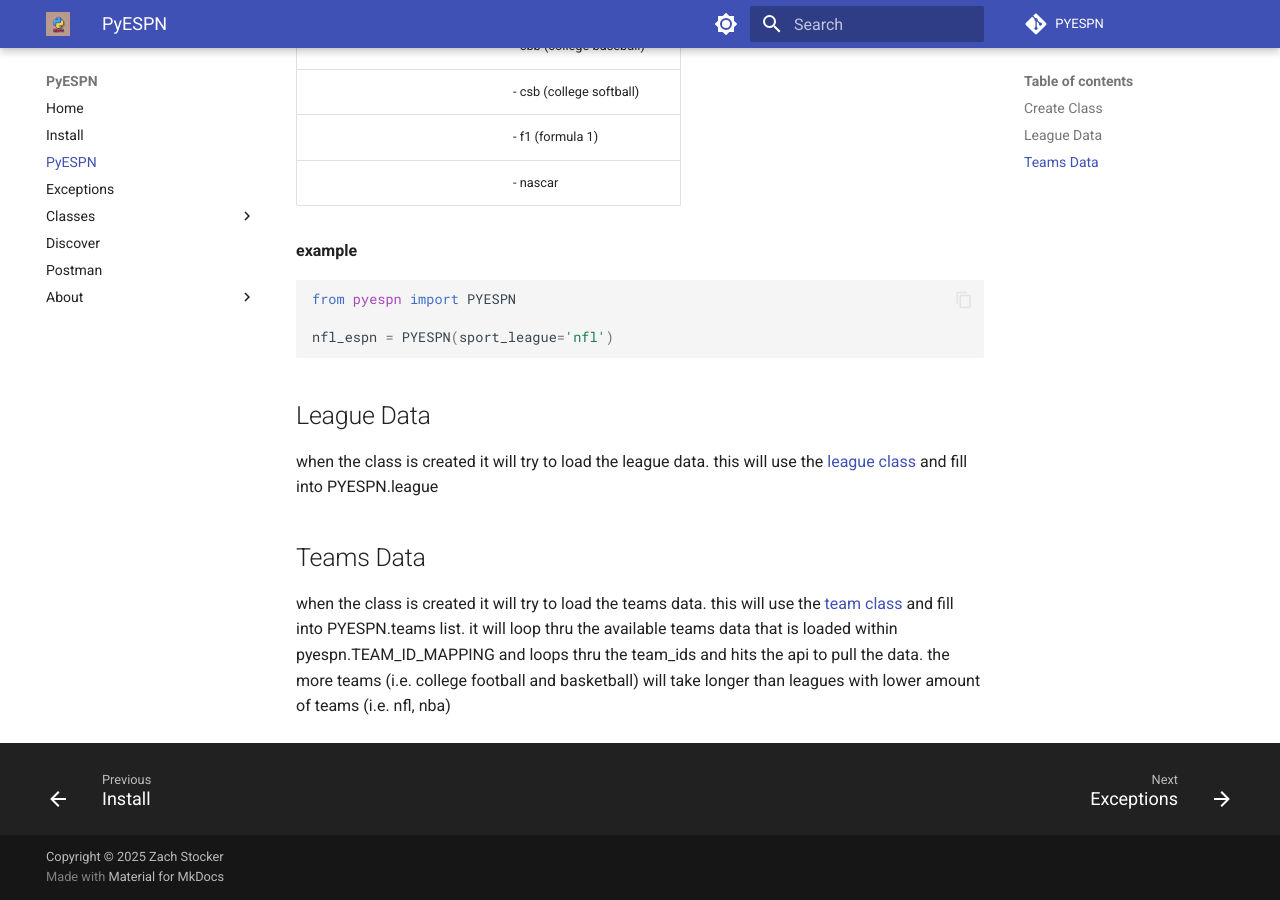
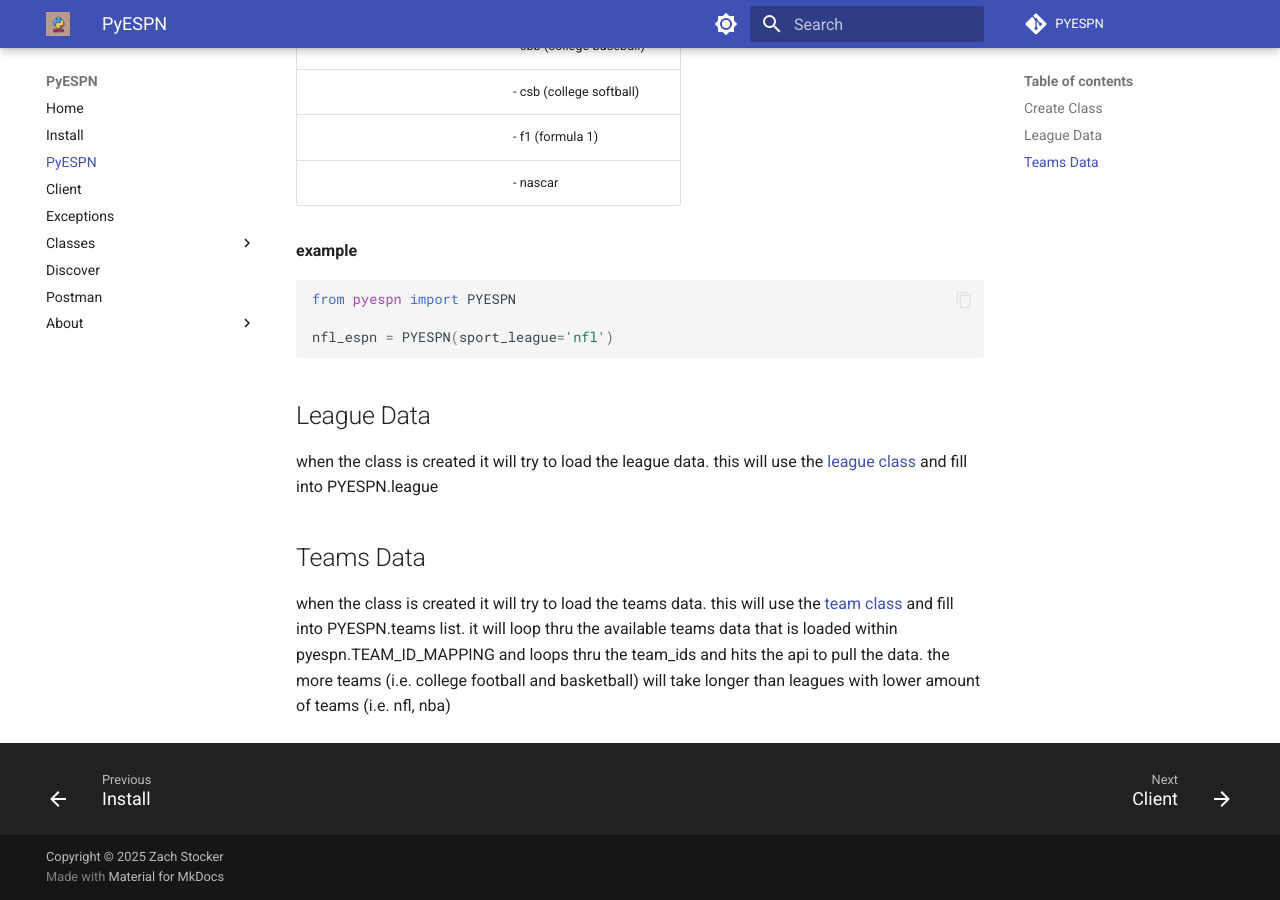
Before and after one commit to EnderLocke/pyespn, an MkDocs documentation site: the page built from docs/use.md, in a window 1280 px wide and 900 px high, scrolled down 567 px. Built offline with MkDocs 1.6.1 and Material for MkDocs 9.7.7, drawn with Linux system fonts in a browser that asks for light colours; comment, search, counter and statistics services are not loaded; some of the changed lines change nothing that is shown.

Commit message:
adding doc

```diff
--- a/mkdocs.yml
+++ b/mkdocs.yml
@@ -4,6 +4,7 @@
   - Home: index.md
   - Install: installing.md
   - PyESPN: use.md
+  - Client: pyespn.md
   - Exceptions: exceptions.md
   - Classes:
     - League: classes/league_class.md
```
